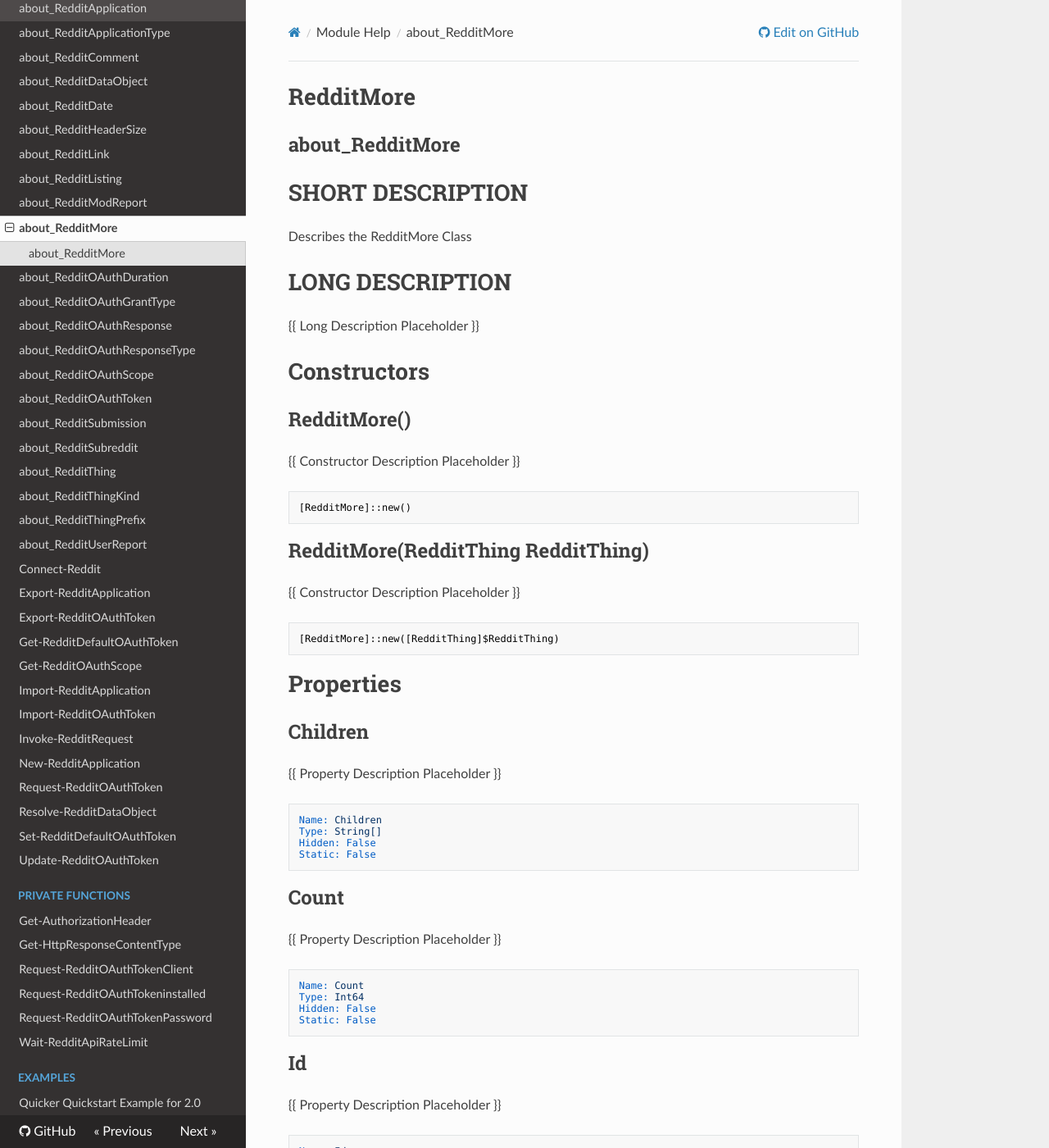
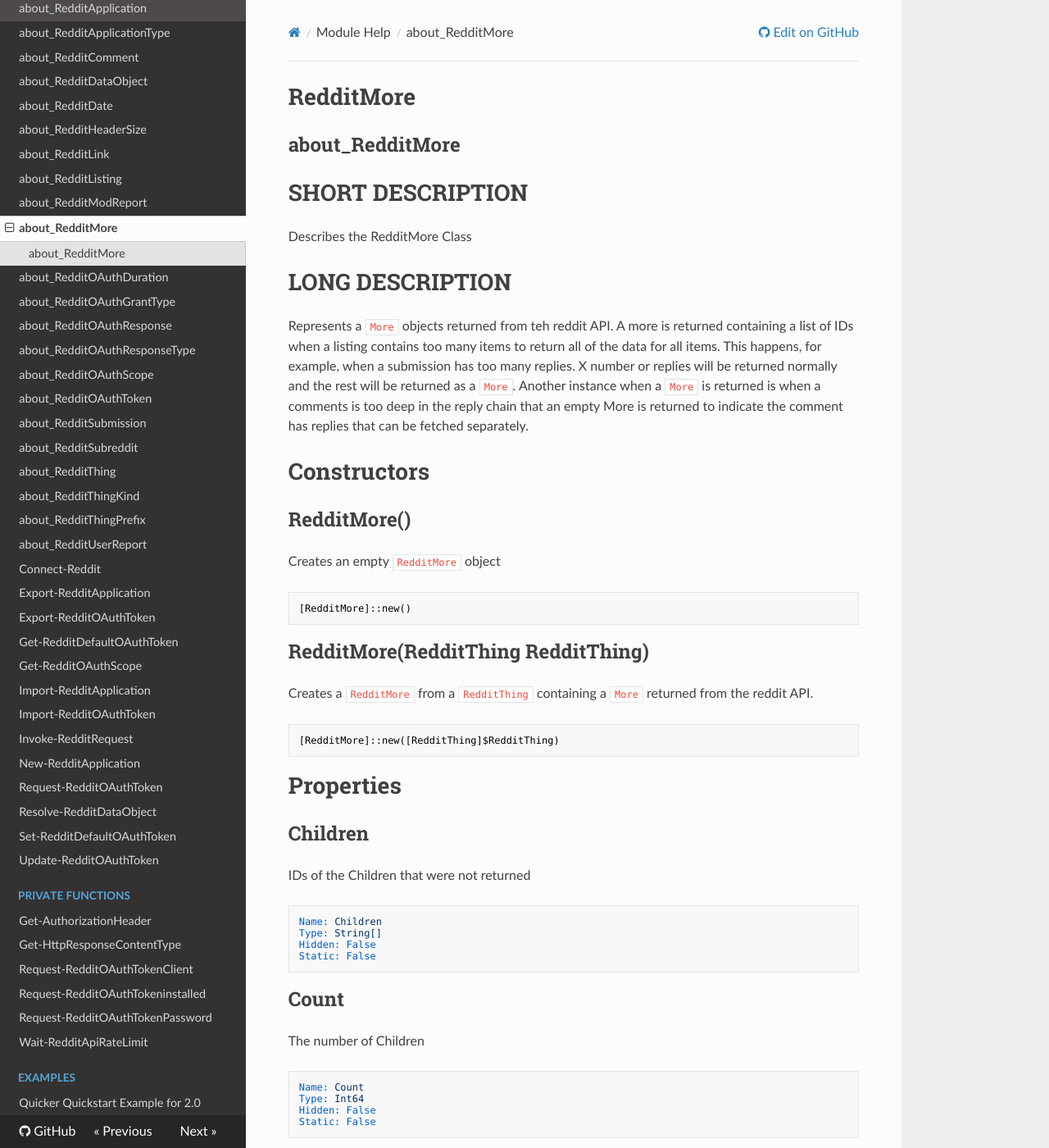
Before and after one commit to markekraus/PSRAW, an MkDocs documentation site: the page built from docs/Module/about_RedditMore.md, in a window 1280 px wide and 1400 px high. Shown: the whole window at 82% size. Built offline with MkDocs 1.6.1, drawn with Linux system fonts in a browser that asks for light colours; nearby versions of some CDN libraries; old or Windows-style settings are respelled for this version of MkDocs; some of the changed text lies outside the part shown.

Commit message:
Update RedditMore Docs

````diff
--- a/docs/Module/about_RedditMore.md
+++ b/docs/Module/about_RedditMore.md
@@ -5,19 +5,19 @@
 Describes the RedditMore Class
 
 # LONG DESCRIPTION
-{{ Long Description Placeholder }}
+Represents a `More` objects returned from teh reddit API. A more is returned containing a list of IDs when a listing contains too many items to return all of the data for all items. This happens, for example, when a submission has too many replies. X number or replies will be returned normally and the rest will be returned as a `More`. Another instance when a `More` is returned is when a comments is too deep in the reply chain that an empty More is returned to indicate the comment has replies that can be fetched separately.
 
 
 # Constructors
 ## RedditMore()
-{{ Constructor Description Placeholder }}
+Creates an empty `RedditMore` object
 
 ```powershell
 [RedditMore]::new()
 ```
 
 ## RedditMore(RedditThing RedditThing)
-{{ Constructor Description Placeholder }}
+Creates a `RedditMore` from a `RedditThing` containing a `More` returned from the reddit API.
 
 ```powershell
 [RedditMore]::new([RedditThing]$RedditThing)
@@ -26,7 +26,7 @@ Describes the RedditMore Class
 
 # Properties
 ## Children
-{{ Property Description Placeholder }}
+IDs of the Children that were not returned
 
 ```yaml
 Name: Children
@@ -36,7 +36,7 @@ Static: False
 ```
 
 ## Count
-{{ Property Description Placeholder }}
+The number of Children
 
 ```yaml
 Name: Count
@@ -46,7 +46,7 @@ Static: False
 ```
 
 ## Id
-{{ Property Description Placeholder }}
+The `More`'s ID
 
 ```yaml
 Name: Id
@@ -56,7 +56,7 @@ Static: False
 ```
 
 ## Kind
-{{ Property Description Placeholder }}
+The kind. this should always be `More`
 
 ```yaml
 Name: Kind
@@ -66,7 +66,7 @@ Static: False
 ```
 
 ## Name
-{{ Property Description Placeholder }}
+The Reddit Fullname of the `More`
 
 ```yaml
 Name: Name
@@ -76,7 +76,7 @@ Static: False
 ```
 
 ## Parent_Id
-{{ Property Description Placeholder }}
+The Fullname of the parent that returned the more This is either a link or comment.
 
 ```yaml
 Name: Parent_Id
@@ -86,7 +86,7 @@ Static: False
 ```
 
 ## ParentObject
-{{ Property Description Placeholder }}
+This may contain the Parent object that returned the more
 
 ```yaml
 Name: ParentObject
@@ -96,7 +96,7 @@ Static: False
 ```
 
 ## RedditThingKind
-{{ Property Description Placeholder }}
+The kind. This should always be `More`
 
 ```yaml
 Name: RedditThingKind
@@ -108,30 +108,24 @@ Static: True
 
 # Methods
 
-# EXAMPLES
-{{ Code or descriptive examples of how to leverage the functions described. }}
-
-# NOTE
-{{ Note Placeholder - Additional information that a user needs to know.}}
-
-# TROUBLESHOOTING NOTE
-{{ Troubleshooting Placeholder - Warns users of bugs}}
-
-{{ Explains behavior that is likely to change with fixes }}
-
 # DERIVED FROM
 
 [RedditDataObject](https://psraw.readthedocs.io/en/latest/Module/about_RedditDataObject)
 
 # SEE ALSO
-{{ See also placeholder }}
 
-{{ You can also list related articles, blogs, and video URLs. }}
+[about_RedditMore](https://psraw.readthedocs.io/en/latest/Module/about_RedditMore)
 
-# KEYWORDS
-{{List alternate names or titles for this topic that readers might use.}}
+[about_RedditComment](https://psraw.readthedocs.io/en/latest/Module/about_RedditComment)
 
-- {{ Keyword Placeholder }}
-- {{ Keyword Placeholder }}
-- {{ Keyword Placeholder }}
-- {{ Keyword Placeholder }}
+[about_RedditDataObject](https://psraw.readthedocs.io/en/latest/Module/about_RedditDataObject)
+
+[about_RedditLink](https://psraw.readthedocs.io/en/latest/Module/about_RedditLink)
+
+[about_RedditListing](https://psraw.readthedocs.io/en/latest/Module/about_RedditListing)
+
+[https://www.reddit.com/wiki/api](https://www.reddit.com/wiki/api)
+
+[https://github.com/reddit/reddit/wiki/JSON](https://github.com/reddit/reddit/wiki/JSON)
+
+[https://psraw.readthedocs.io/](https://psraw.readthedocs.io/)
````
